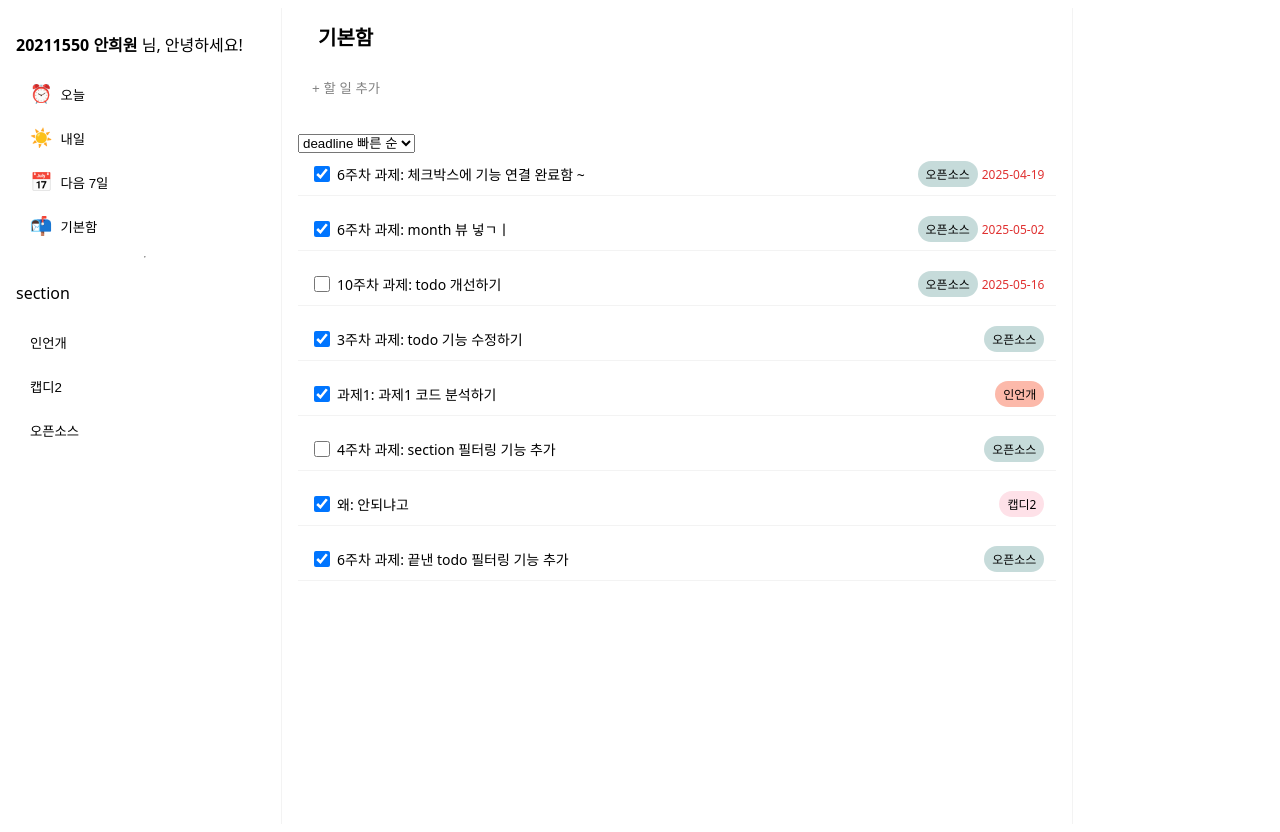
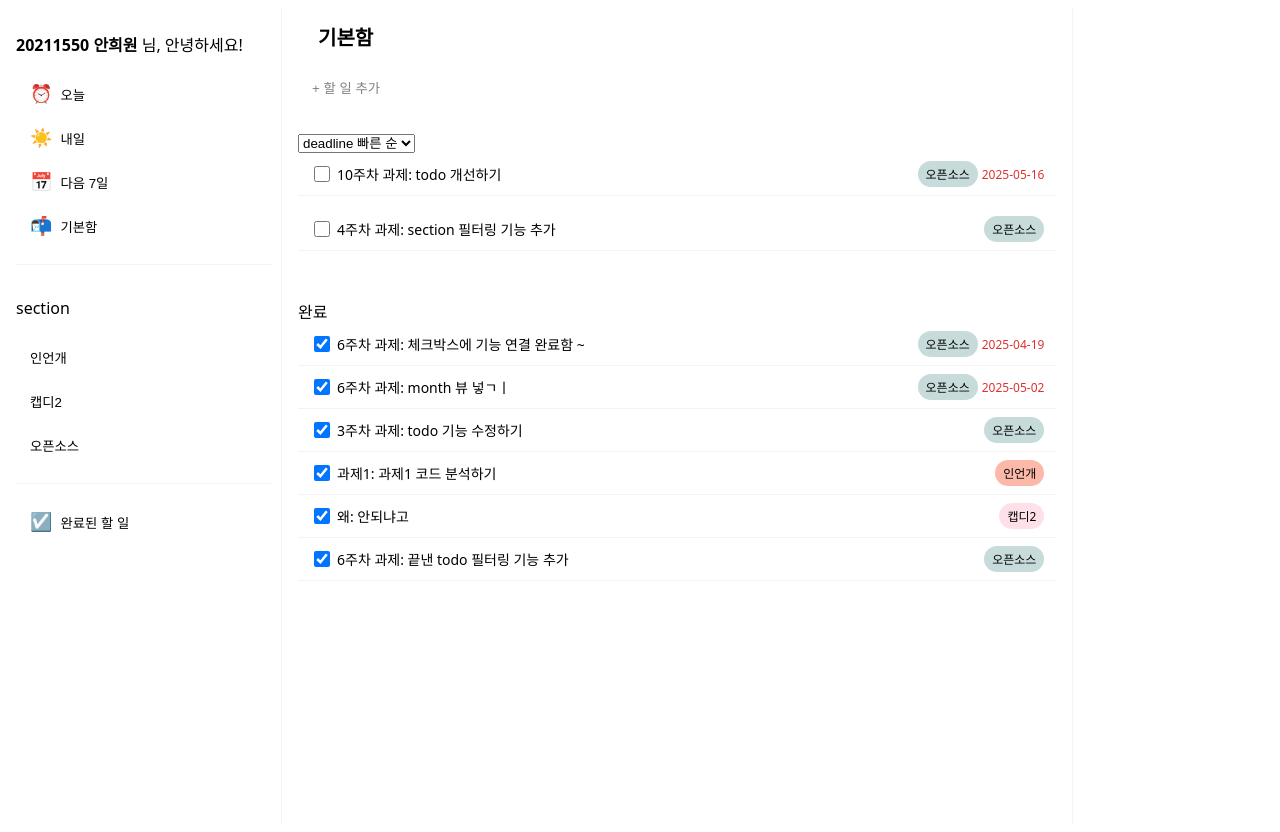
Before and after one commit to naya-h2/FastApi-Todos, a FastAPI app: page / in a window 1280 px wide. Run offline with FastAPI, Linux system fonts and the light colour scheme; some web fonts are replaced.

Commit message:
feat: completed todo 조회 기능 추가

```diff
--- a/fastapi-app/main.py
+++ b/fastapi-app/main.py
@@ -43,10 +43,19 @@ class SortingType(str, Enum):
     fast = "fast"
     slow = "slow"
 
+class DeadlineType(str, Enum):
+    today = "today"
+    tomorrow = "tomorrow"
+    week = "week"
+
 # To-Do 목록 조회
 @app.get("/todos", response_model=list[TodoItem])
-def get_todos(section: Union[str, None] = None, sort:Union[SortingType, None] = SortingType.fast):
+def get_todos(section: Union[str, None] = None, sort:Union[SortingType, None] = SortingType.fast, deadline: Union[DeadlineType, None] = None, isCompleted: bool = False):
     items = load_todos()
+
+    # isCompleted
+    items = [item for item in items if item["completed"] == isCompleted]
+
     if section:
         items = [item for item in items if item["section"] == section]
 
@@ -65,8 +74,8 @@ def get_todos(section: Union[str, None] = None, sort:Union[SortingType, None] =
         )
         items = sorted_tasks
 
+    return items
 
-    return items
 
 @app.post("/todos/deadline", response_model=list[TodoItem], description="데드라인별 todo 조회")
 def get_deadline_todos(year:Union[str, None] = None, month:Union[str, None] = None):
--- a/fastapi-app/templates/index.html
+++ b/fastapi-app/templates/index.html
@@ -119,6 +119,10 @@
         border-right: 1px solid #f3f3f3;
       }
 
+      hr {
+        border: 1px solid #f3f3f3;
+      }
+
       body {
         display: flex;
       }
@@ -158,6 +162,15 @@
         text-decoration: none;
         color: gray;
       }
+
+      .hr {
+        border-bottom: 1px solid #f3f3f3;
+        margin: 16px 0;
+      }
+
+      .completed {
+        margin-top: 48px;
+      }
     </style>
   </head>
 
@@ -176,9 +189,14 @@
       <button id="nav-inbox" class="nav-btn">
         <span class="emoji">📬</span>기본함
       </button>
-      <hr />
+      <div class="hr"></div>
+
       <p>section</p>
       <div id="todo-section"></div>
+      <div class="hr"></div>
+      <button id="nav-inbox" class="nav-btn">
+        <span class="emoji">☑️</span>완료된 할 일
+      </button>
     </nav>
     <section>
       <header>
@@ -196,6 +214,8 @@
       </select>
 
       <div id="todo-list"></div>
+      <div class="completed">완료</div>
+      <div id="todo-completed"></div>
     </section>
 
     <script>
@@ -265,6 +285,10 @@
       async function fetchTodos(sortType = 'fast') {
         const response = await fetch(`/todos?sort=${sortType ?? ''}`);
         const todos = await response.json();
+
+        const response_c = await fetch(`/todos?isCompleted=true`);
+        const todos_c = await response_c.json();
+
         const todoList = document.getElementById('todo-list');
         todoList.innerHTML = '';
         todos.forEach((todo) => {
@@ -339,6 +363,60 @@
 
           todoList.appendChild(li);
         });
+
+        const completedList = document.getElementById('todo-completed');
+        todos_c.forEach((todo) => {
+          const li = document.createElement('div');
+          li.className = 'todo-box';
+
+          //체크박스 & 내용
+          const left = document.createElement('div');
+          left.className = 'todobox-left';
+          const checkBox = document.createElement('input');
+          checkBox.id = todo.id;
+          checkBox.type = 'checkbox';
+          checkBox.className = 'todo-checkbox';
+          checkBox.defaultChecked = todo.completed;
+          checkBox.addEventListener('click', async () => {
+            await editTodo(
+              todo.id,
+              todo.title,
+              todo.description,
+              todo.section,
+              !todo.completed,
+              todo.deadline
+            );
+            if (todo.completed === false) window.alert('할일을 완료했습니다!');
+            else window.alert('할일 완료를 취소하였습니다.');
+          });
+          left.appendChild(checkBox);
+
+          const label = document.createElement('div');
+          label.textContent = `${todo.title}: ${todo.description}`;
+          left.appendChild(label);
+          li.appendChild(left);
+
+          const right = document.createElement('div');
+          right.className = 'todobox-right';
+          const section = document.createElement('span');
+          section.className = `todobox-section`;
+          section.textContent = todo.section;
+          const idx = sections.indexOf(todo.section);
+          section.style.backgroundColor =
+            SECTION_COLOR[idx % SECTION_COLOR.length];
+          right.appendChild(section);
+
+          if (todo?.deadline) {
+            const deadline = document.createElement('span');
+            deadline.className = `todobox-deadline`;
+            deadline.textContent = todo.deadline;
+            right.appendChild(deadline);
+          }
+
+          li.appendChild(right);
+
+          completedList.appendChild(li);
+        });
       }
 
       fetchSections();
```
